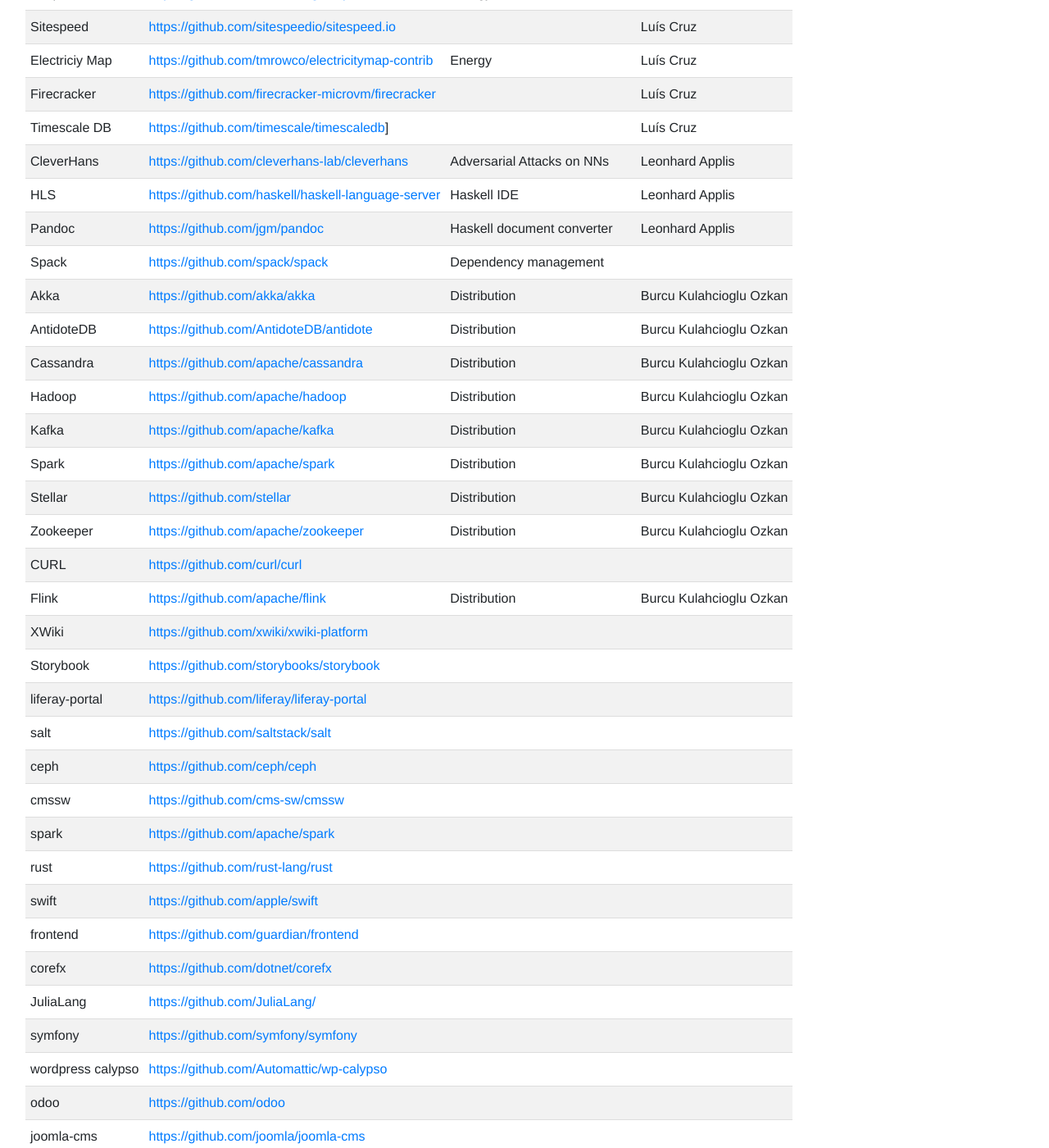
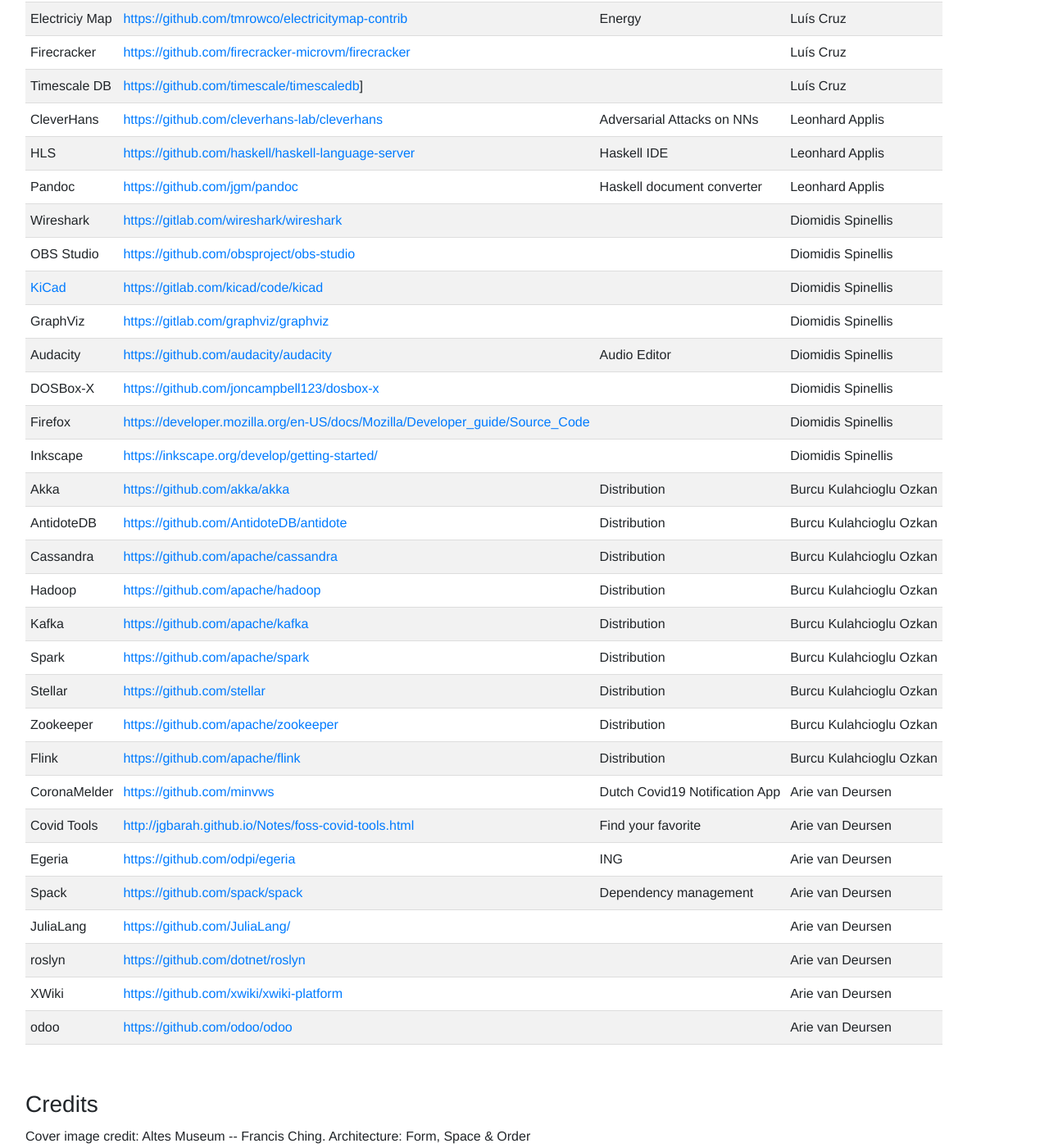
Before and after one commit to SERG-Delft/delftswa, a Jekyll site: the page built from 2021/suggested-projects.md, in a window 1280 px wide and 1400 px high, scrolled down 810 px. Shown: the whole window at 82% size. Built offline with Jekyll 4.4.1, drawn with Linux system fonts in a browser that asks for light colours; some of the changed text lies outside the part shown.

Commit message:
Cleanup suggested projects

```diff
--- a/2021/suggested-projects.md
+++ b/2021/suggested-projects.md
@@ -3,12 +3,12 @@ layout: tud
 title: Suggested projects
 ---
 
+_Non-exclusive list of potential open source projects to study._
+<br/>
+<br/>
 
 | Project | GitHub URL | Remarks | Proposed by |
 |--|--|--|--|
-| CoronaMelder | [https://github.com/minvws](https://github.com/minvws) | Dutch Covid19 Notification App | Arie van Deursen
-| Covid Tools | [http://jgbarah.github.io/Notes/foss-covid-tools.html](http://jgbarah.github.io/Notes/foss-covid-tools.html) | Find your favorite | Arie van Deursen
-| Egeria | [https://github.com/odpi/egeria](https://github.com/odpi/egeria) | ING | Arie van Deursen
 | JHipster | [https://github.com/jhipster/generator-jhipster](https://github.com/jhipster/generator-jhipster) | Variability | Xavier Devroey
 | Scaphandre | [https://github.com/hubblo-org/scaphandre](https://github.com/hubblo-org/scaphandre) | Energy | Luís Cruz
 | Sitespeed | [https://github.com/sitespeedio/sitespeed.io](https://github.com/sitespeedio/sitespeed.io) | | Luís Cruz
@@ -18,7 +18,14 @@ title: Suggested projects
 | CleverHans |  [https://github.com/cleverhans-lab/cleverhans](https://github.com/cleverhans-lab/cleverhans) | Adversarial Attacks on NNs | Leonhard Applis
 | HLS | [https://github.com/haskell/haskell-language-server](https://github.com/haskell/haskell-language-server) |  Haskell IDE | Leonhard Applis
 | Pandoc | [https://github.com/jgm/pandoc](https://github.com/jgm/pandoc) | Haskell document converter | Leonhard Applis
-| Spack | [https://github.com/spack/spack](https://github.com/spack/spack) | Dependency management |
+| Wireshark | [https://gitlab.com/wireshark/wireshark](https://gitlab.com/wireshark/wireshark) | | Diomidis Spinellis
+| OBS Studio | [https://github.com/obsproject/obs-studio](https://github.com/obsproject/obs-studio) | | Diomidis Spinellis
+| [KiCad](https://kicad.org/) | [https://gitlab.com/kicad/code/kicad](https://gitlab.com/kicad/code/kicad) | | Diomidis Spinellis |
+| GraphViz | [https://gitlab.com/graphviz/graphviz](https://gitlab.com/graphviz/graphviz) | | Diomidis Spinellis
+| Audacity | [https://github.com/audacity/audacity](https://github.com/audacity/audacity) | Audio Editor | Diomidis Spinellis
+| DOSBox-X | [https://github.com/joncampbell123/dosbox-x](https://github.com/joncampbell123/dosbox-x) | | Diomidis Spinellis
+| Firefox | [https://developer.mozilla.org/en-US/docs/Mozilla/Developer_guide/Source_Code](https://developer.mozilla.org/en-US/docs/Mozilla/Developer_guide/Source_Code) | | Diomidis Spinellis
+| Inkscape | [https://inkscape.org/develop/getting-started/](https://inkscape.org/develop/getting-started/) | | Diomidis Spinellis
 | Akka | [https://github.com/akka/akka](https://github.com/akka/akka) | Distribution | Burcu Kulahcioglu Ozkan
 | AntidoteDB | [https://github.com/AntidoteDB/antidote](https://github.com/AntidoteDB/antidote) | Distribution | Burcu Kulahcioglu Ozkan
 | Cassandra | [https://github.com/apache/cassandra](https://github.com/apache/cassandra) | Distribution | Burcu Kulahcioglu Ozkan
@@ -27,33 +34,12 @@ title: Suggested projects
 | Spark | [https://github.com/apache/spark](https://github.com/apache/spark) | Distribution | Burcu Kulahcioglu Ozkan
 | Stellar | [https://github.com/stellar](https://github.com/stellar) | Distribution | Burcu Kulahcioglu Ozkan
 | Zookeeper | [https://github.com/apache/zookeeper](https://github.com/apache/zookeeper) | Distribution | Burcu Kulahcioglu Ozkan
-| CURL | [https://github.com/curl/curl](https://github.com/curl/curl) |
 | Flink | [https://github.com/apache/flink](https://github.com/apache/flink) | Distribution | Burcu Kulahcioglu Ozkan
-| XWiki | [https://github.com/xwiki/xwiki-platform](https://github.com/xwiki/xwiki-platform) |
-| Storybook | [https://github.com/storybooks/storybook](https://github.com/storybooks/storybook) |
-| liferay-portal | [https://github.com/liferay/liferay-portal](https://github.com/liferay/liferay-portal) |
-| salt | [https://github.com/saltstack/salt](https://github.com/saltstack/salt) |
-| ceph | [https://github.com/ceph/ceph](https://github.com/ceph/ceph) |
-| cmssw | [https://github.com/cms-sw/cmssw](https://github.com/cms-sw/cmssw) |
-| spark | [https://github.com/apache/spark](https://github.com/apache/spark) |
-| rust | [https://github.com/rust-lang/rust](https://github.com/rust-lang/rust) |
-| swift | [https://github.com/apple/swift](https://github.com/apple/swift) |
-| frontend | [https://github.com/guardian/frontend](https://github.com/guardian/frontend) |
-| corefx | [https://github.com/dotnet/corefx](https://github.com/dotnet/corefx) |
-| JuliaLang | [https://github.com/JuliaLang/](https://github.com/JuliaLang/) |
-| symfony | [https://github.com/symfony/symfony](https://github.com/symfony/symfony) |
-| wordpress calypso | [https://github.com/Automattic/wp-calypso](https://github.com/Automattic/wp-calypso) |
-| odoo | [https://github.com/odoo](https://github.com/odoo)  |
-| joomla-cms | [https://github.com/joomla/joomla-cms](https://github.com/joomla/joomla-cms) |
-| cocos2d-x | [https://github.com/cocos2d/cocos2d-x](https://github.com/cocos2d/cocos2d-x) |
-| Laravel | [https://github.com/laravel/framework](https://github.com/laravel/framework) |
-| roslyn | [https://github.com/dotnet/roslyn](https://github.com/dotnet/roslyn) |
-| xbmc | [https://github.com/xbmc/xbmc](https://github.com/xbmc/xbmc) |
-| openshift | [https://github.com/openshift/origin](https://github.com/openshift/origin) |
-| bitcoin | [https://github.com/bitcoin/bitcoin](https://github.com/bitcoin/bitcoin) |
-| mono | [https://github.com/mono/mono](https://github.com/mono/mono) |
-| ravendb | [https://github.com/ravendb/ravendb](https://github.com/ravendb/ravendb) |
-| mule | [https://github.com/mulesoft/mule](https://github.com/mulesoft/mule) |
-| juju | [https://github.com/juju/juju](https://github.com/juju/juju) |
-| hifi | [https://github.com/highfidelity/hifi](https://github.com/highfidelity/hifi) |
-| okuna | [https://github.com/OkunaOrg/okuna-api](https://github.com/OkunaOrg/okuna-api) |
+| CoronaMelder | [https://github.com/minvws](https://github.com/minvws) | Dutch Covid19 Notification App | Arie van Deursen
+| Covid Tools | [http://jgbarah.github.io/Notes/foss-covid-tools.html](http://jgbarah.github.io/Notes/foss-covid-tools.html) | Find your favorite | Arie van Deursen
+| Egeria | [https://github.com/odpi/egeria](https://github.com/odpi/egeria) | ING | Arie van Deursen
+| Spack | [https://github.com/spack/spack](https://github.com/spack/spack) | Dependency management | Arie van Deursen |
+| JuliaLang | [https://github.com/JuliaLang/](https://github.com/JuliaLang/) | | Arie van Deursen |
+| roslyn | [https://github.com/dotnet/roslyn](https://github.com/dotnet/roslyn) | | Arie van Deursen
+| XWiki | [https://github.com/xwiki/xwiki-platform](https://github.com/xwiki/xwiki-platform) | | Arie van Deursen
+| odoo | [https://github.com/odoo/odoo](https://github.com/odoo/odoo) | | Arie van Deursen
```
